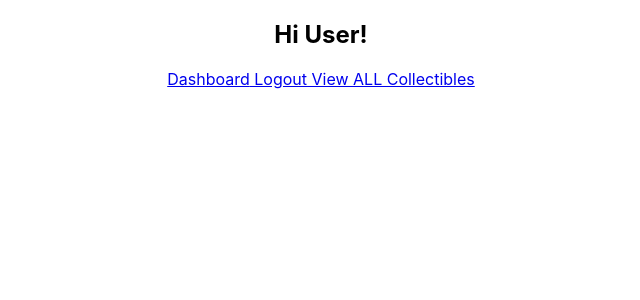
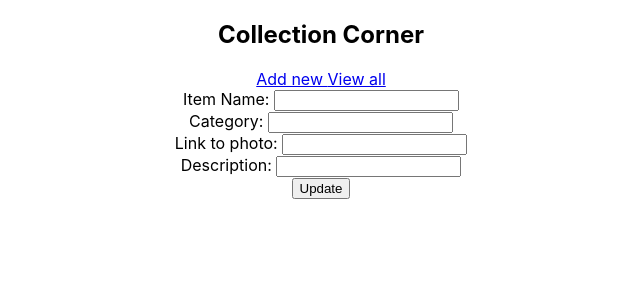
Before and after one commit to cmarshall97/Collection_Corner, a React (Create React App) app in the folder client/: page /edit/collectible/1 in a window 1280 px wide. Shown: the top 300 px of the page, without its empty margins (319-959 px from the left). Built offline with nearby package versions, Linux system fonts and the light colour scheme; no server answers.

Commit message:
complete CRUD frontend funtionality

```diff
--- a/client/src/App.js
+++ b/client/src/App.js
@@ -1,8 +1,9 @@
 import './App.css';
 import {BrowserRouter, Routes, Route} from 'react-router-dom';
-import AddAndSeeCollectibles from './components/AddAndSeeCollectibles';
+import AddCollectibles from './components/AddCollectibles';
 import AllCollectibles from './components/AllCollectibles';
-import ViewCollectibleCreator from './components/ViewCollectibleCreator';
+import ViewCollectible from './components/ViewCollectible';
+import EditCollectible from './components/EditCollectible';
 import NavBar from './components/NavBar';
 
 function App() {
@@ -12,11 +13,11 @@ function App() {
       <NavBar/>
         <Routes>
           {/* <Route path='/' element= {<Main/>}/> */}
-          <Route path='/mycollections' element= {<AddAndSeeCollectibles/>}/>
+          <Route path='/addnewcollectible' element= {<AddCollectibles/>}/>
           <Route path='/allcollectibles' element= {<AllCollectibles/>}/>
-          <Route path='/collectible/:id' element= {<ViewCollectibleCreator/>}/>
-          <Route path='/:id/delete' element= {<ViewCollectibleCreator/>}/>
-          {/* <Route path='//pets/:id/edit' element= {<EditOnePet/>}/> */}
+          <Route path='/collectible/:id' element= {<ViewCollectible/>}/>
+          <Route path='/:id/delete' element= {<ViewCollectible/>}/>
+          <Route path='/edit/collectible/:id' element= {<EditCollectible/>}/>
         </Routes>
       </BrowserRouter>
     </div>
--- a/client/src/components/AddAndSeeCollectibles.js
+++ /dev/null
@@ -1,60 +0,0 @@
-import React, {useState} from 'react';
-import axios from 'axios';
-
-const AddAndSeeCollectibles = () => {
-
-    //putting all of our variables in to state so they can be
-    const [itemName, setItemName] = useState("");
-    const [category, setCategory] = useState("");
-    const [link, setLink] = useState("");
-    const [description, setDescription] = useState("");
-
-    const submitHandler = (e) =>{
-        e.preventDefault()
-        //where to send the data
-        axios.post('http://localhost:8000/collectible/new',{
-            itemName,
-            category,
-            link,
-            description
-        }).then((res)=>{
-            console.log(res);
-        }).catch((err)=>{
-            console.log("There was a problem addng a new item:" (err));
-        })
-        }
-
-    return(
-        <div className ="col-6 mx-auto">
-
-            <form onSubmit={submitHandler}>
-                <div>
-                    <label className = "form-label" value={itemName} >Item Name: </label>
-                    <input type="text" className= "form-control" onChange={(e)=>setItemName(e.target.value)} />
-                </div>
-                <div>
-                    <label className = "form-label" value={category}>Category: </label>
-                    <select className= "form-control" onChange={(e)=>setCategory(e.target.value)}>
-                        <option value="select">Select</option>
-                        <option value="music">Music</option>
-                        <option value="movies">Movies</option>
-                        <option value="figurines">Figurines</option>
-                        <option value="furniture">Furniture</option>
-                        <option value="paintings">Paintings</option>
-                    </select>
-                </div>
-                <div>
-                    <label className = "form-label" value={link}>Link to photo: </label>
-                    <input type="text" className= "form-control" onChange={(e)=>setLink(e.target.value)}/>
-                </div>
-                <div>
-                    <label className = "form-label" value={description}>Description: </label>
-                    <input type="text-area" className= "form-control" onChange={(e)=>setDescription(e.target.value)}/>
-                </div>
-                <button type="submit">Add to My Collection</button>
-            </form>
-        </div>
-    )
-}
-
-export default AddAndSeeCollectibles;
--- /dev/null
+++ b/client/src/components/AddCollectibles.js
@@ -0,0 +1,57 @@
+import React, {useState} from 'react';
+import axios from 'axios';
+import {useNavigate} from 'react-router-dom'
+
+const AddCollectibles = () => {
+
+    //putting all of our variables in to state so they can be
+    const [itemName, setItemName] = useState("");
+    const [category, setCategory] = useState("");
+    const [link, setLink] = useState("");
+    const [description, setDescription] = useState("");
+
+    const navigate= useNavigate()
+
+    const submitHandler = (e) =>{
+        e.preventDefault()
+        //where to send the data
+        axios.post('http://localhost:8000/collectible/new',{
+            itemName,
+            category,
+            link,
+            description
+        }).then((res)=>{
+            console.log(res);
+            navigate('/allcollectibles')
+        }).catch((err)=>{
+            console.log("There was a problem adding a new item:" (err));
+        })
+        }
+
+    return(
+        <div className ="col-6 mx-auto">
+
+            <form onSubmit={submitHandler}>
+                <div>
+                    <label className = "form-label" >Item Name: </label>
+                    <input type="text" className= "form-control" value={itemName} onChange={(e)=>setItemName(e.target.value)} />
+                </div>
+                <div>
+                    <label className = "form-label" >Category: </label>
+                    <input type="text" className= "form-control" value={category} onChange={(e)=>setCategory(e.target.value)}/>
+                </div>
+                <div>
+                    <label className = "form-label" >Link to photo: </label>
+                    <input type="text" className= "form-control" value={link} onChange={(e)=>setLink(e.target.value)}/>
+                </div>
+                <div>
+                    <label className = "form-label">Description: </label>
+                    <input type="text-area" className= "form-control" value={description} onChange={(e)=>setDescription(e.target.value)}/>
+                </div>
+                <button type="submit">Add to My Collection</button>
+            </form>
+        </div>
+    )
+}
+
+export default AddCollectibles;
--- a/client/src/components/AllCollectibles.js
+++ b/client/src/components/AllCollectibles.js
@@ -1,4 +1,4 @@
-import React, { useState, useEffect, useReducer } from 'react'
+import React, { useState, useEffect } from 'react'
 import axios from 'axios';
 import {Link} from 'react-router-dom'
 
@@ -27,7 +27,6 @@ const AllCollectibles = () => {
                         </div>
                         <div>
                             <Link to={`/collectible/${collectible._id}`}>{collectible.itemName}</Link>
-                            {/* <p>Owned by:{}</p> */}
                             <p>{collectible.category}</p>
                         </div>
                     </div>
--- /dev/null
+++ b/client/src/components/EditCollectible.js
@@ -0,0 +1,69 @@
+import React,{useEffect, useState} from 'react'
+import axios from 'axios';
+import { useParams, useNavigate } from 'react-router-dom';
+
+const EditCollectible = () => {
+
+    const [itemName, setItemName] = useState("");
+    const [category, setCategory] = useState("");
+    const [link, setLink] = useState("");
+    const [description, setDescription] = useState("");
+
+    const {id}= useParams()
+    const navigate= useNavigate()
+
+    //used to get the information from that specific collectible to display in the form
+    useEffect(()=>{
+        axios.get(`http://localhost:8000/collectible/${id}`)
+        .then((res)=>{
+            setItemName(res.data.result.itemName)
+            setCategory(res.data.result.category)
+            setLink(res.data.result.link)
+            setDescription(res.data.result.description)
+        }).catch((err)=>{
+            console.log("There was a problem displaying the info:"(err))
+        })
+    },[id])
+
+    //passing data as an object
+    const submitHandler = (e)=>{
+        e.preventDefault()
+        axios.put(`http://localhost:8000/edit/collectible/${id}`,{
+            itemName,
+            category,
+            link,
+            description
+        }).then((res)=>{
+            navigate(`/collectible/${id}`)
+        }).catch((err)=>{
+            console.log("There was a problem updating this item"(err))
+        })
+    }
+
+    return(
+        <div className ="col-6 mx-auto">
+
+            <form onSubmit ={submitHandler}>
+                <div>
+                    <label className = "form-label" >Item Name: </label>
+                    <input type="text" className= "form-control" value={itemName} onChange={(e)=>setItemName(e.target.value)} />
+                </div>
+                <div>
+                    <label className = "form-label">Category: </label>
+                    <input type="text" className= "form-control" value={category} onChange={(e)=>setCategory(e.target.value)}/>
+                </div>
+                <div>
+                    <label className = "form-label">Link to photo: </label>
+                    <input type="text" className= "form-control" value={link} onChange={(e)=>setLink(e.target.value)}/>
+                </div>
+                <div>
+                    <label className = "form-label">Description: </label>
+                    <input type="text-area" className= "form-control" value={description} onChange={(e)=>setDescription(e.target.value)}/>
+                </div>
+                <button type="submit">Update</button>
+            </form>
+        </div>
+    )
+}
+
+export default EditCollectible;
--- a/client/src/components/NavBar.js
+++ b/client/src/components/NavBar.js
@@ -5,12 +5,11 @@ const NavBar = ()=> {
     return (
         <div>
             <div>
-                <h2>Hi User!</h2>
+                <h2>Collection Corner</h2>
             </div>
             <div>
-                <NavLink to ="/mycollections"> Dashboard</NavLink>
-                <NavLink to ="/"> Logout</NavLink>
-                <NavLink to ="/allcollectibles"> View ALL Collectibles</NavLink>
+                <NavLink to ="/addnewcollectible"> Add new </NavLink>
+                <NavLink to ="/allcollectibles"> View all</NavLink>
             </div>
         </div>
     )
--- a/client/src/components/ViewCollectibleCreator.js
+++ b/client/src/components/ViewCollectible.js
@@ -1,8 +1,8 @@
 import React, {useEffect, useState} from 'react'
 import axios from 'axios'
-import {useNavigate, useParams} from 'react-router-dom'
+import {useNavigate, useParams, Link} from 'react-router-dom'
 
-const ViewCollectibleCreator = () => {
+const ViewCollectible = () => {
     const {id} = useParams()
     const navigate= useNavigate()
 
@@ -14,16 +14,17 @@ const ViewCollectibleCreator = () => {
             console.log(res.data.result)
             setCollectible(res.data.result)
         }).catch((err) =>{
-            console.log(err)
+            console.log("There was a problem grabbing this information"(err))
         })
     },[])
+
 
     //delete allows us to delete items only if they are oned by the user in session
     const deleteHandler = (id)=>{
         axios.delete(`http://localhost:8000/${id}/delete`)
         .then((res)=>{
             console.log("Deleted successfully")
-            navigate("/mycollections")
+            navigate("/allcollectibles")
         }).catch((err) =>{
             console.log("There was a problem deleting your item:"(err))
         })
@@ -38,11 +39,11 @@ const ViewCollectibleCreator = () => {
                 <p>{collectible.description}</p>
             </div>
             <div>
-                <button>Edit</button>
+                <Link to={`/edit/collectible/${collectible._id}`} ><button>Edit</button></Link>
                 <button className="btn btn-danger" onClick={(e)=>deleteHandler(collectible._id)}>Delete</button>
             </div>
         </div>
         )
     }
 
-export default ViewCollectibleCreator;
+export default ViewCollectible;
```
Also changed, not shown: 2 other files (tests, documents, lock files or other folders).
